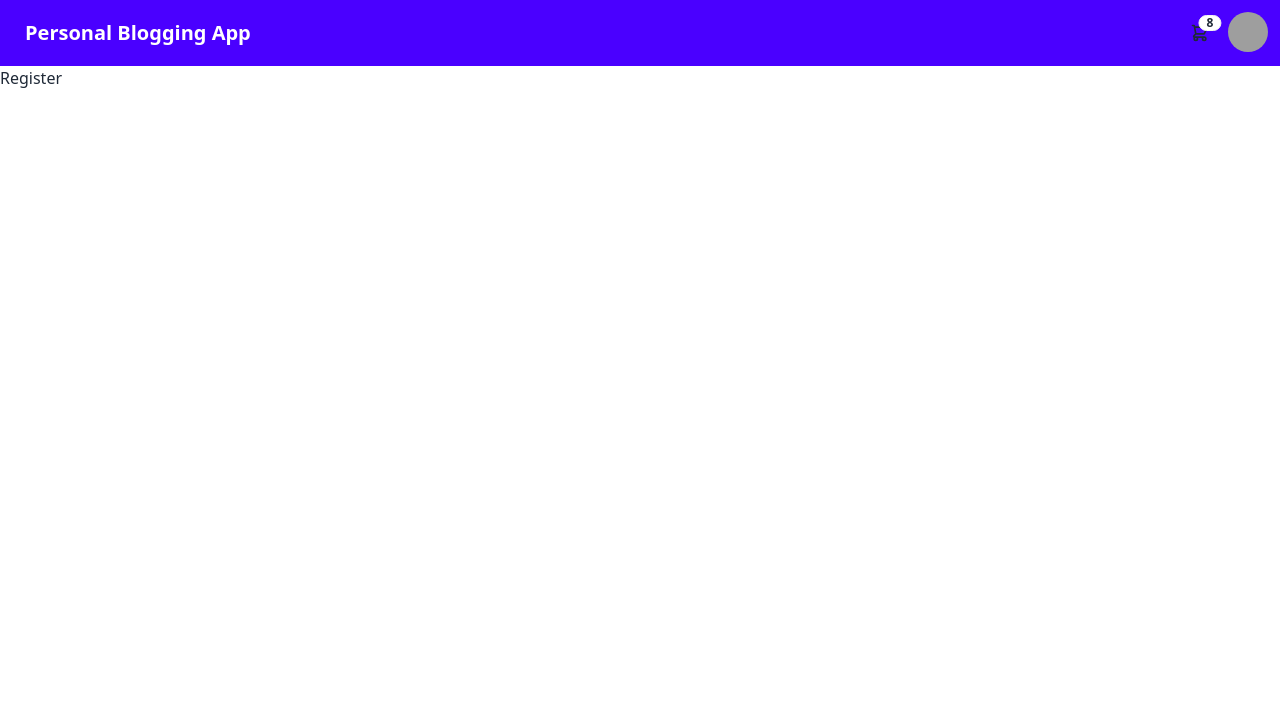
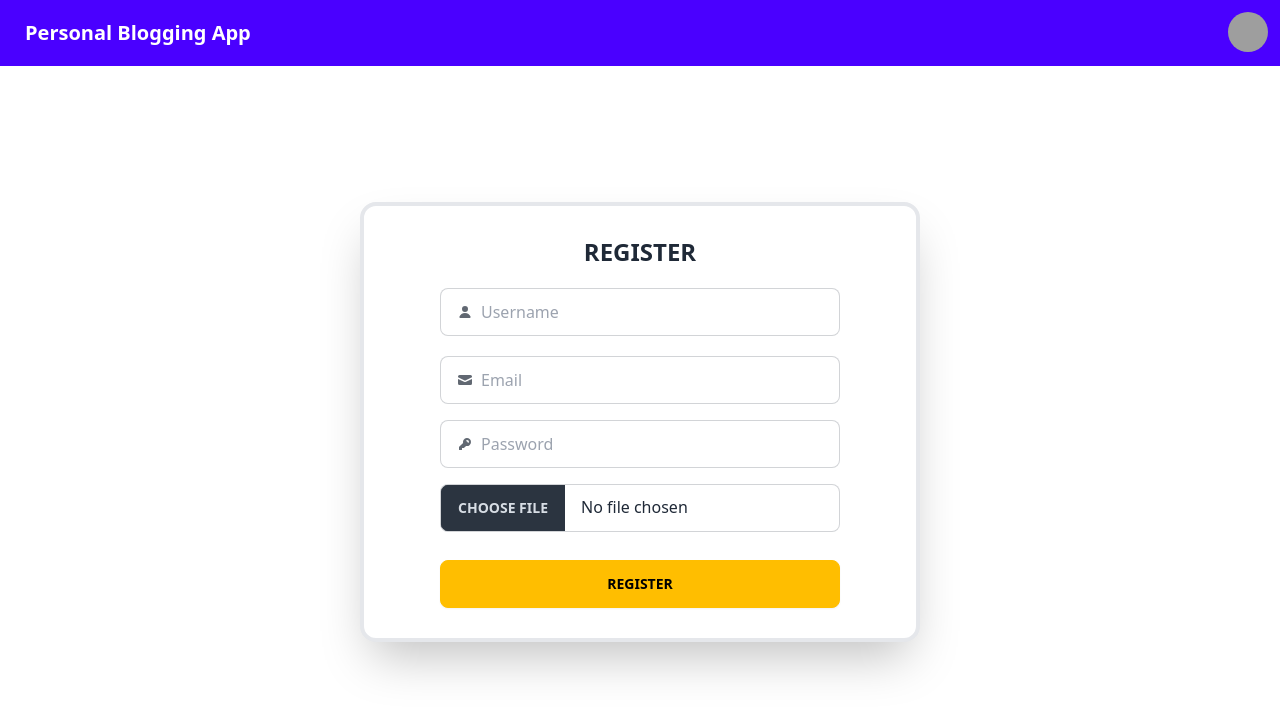
Before and after one commit to Asharkhan468/Blogging-App-React-js, a React (Vite) app: page /register in a window 1280 px wide. Shown: the top 714 px of the page. Built offline with nearby package versions, Linux system fonts and the light colour scheme; no server answers; sample sign-in values are in the browser's storage; grey boxes are pictures that could not be loaded.

Commit message:
login signup complted

```diff
--- a/package.json
+++ b/package.json
@@ -13,6 +13,7 @@
     "firebase": "^10.13.2",
     "react": "^18.3.1",
     "react-dom": "^18.3.1",
+    "react-hook-form": "^7.53.0",
     "react-router-dom": "^6.26.2"
   },
   "devDependencies": {
--- a/src/Pages/Login/Login.jsx
+++ b/src/Pages/Login/Login.jsx
@@ -1,50 +1,132 @@
 import React from 'react'
+import { Link, useNavigate } from 'react-router-dom'
+import { useForm } from 'react-hook-form';
+import { signInWithEmailAndPassword } from "firebase/auth";
+import { auth , db } from '../../config/Firebase/firebaseConfig';
+import { collection, query, where, getDocs } from "firebase/firestore";
+
+
+
 
 function Login() {
+
+  const {
+    register,
+    handleSubmit,
+    watch,
+    formState: { errors },
+  } = useForm();
+
+  //navigate
+
+  const navigate = useNavigate();
+
+  const loginUserFromFirebase = (data) => {
+
+
+    //login user from firebase
+
+    signInWithEmailAndPassword(auth, data.email, data.password)
+      .then((userCredential) => {
+        const user = userCredential.user;
+        console.log(user);
+
+      const getData = async () => {
+        const q = query(collection(db, "user"), where("uid", "==", user.uid));
+
+const querySnapshot = await getDocs(q);
+querySnapshot.forEach((doc) => {
+  console.log(doc.id, " => ", doc.data());
+  navigate('/')
+});
+      }
+
+      getData()
+
+
+
+
+
+      })
+      .catch((error) => {
+        const errorMessage = error.message;
+        alert(errorMessage)
+      });
+
+  };
+
+
   return (
-    <div className='bg-white shadow-2xl m-[20vh] p-[60px]'>
+    <div className="shadow-2xl p-[30px] flex justify-center flex-col items-center bg-white border-4 w-[21rem] sm:w-[35rem] md:w-[35rem] lg:w-[35rem] m-[auto] mt-[17vh] rounded-2xl">
       <div>
-        <h1 className='text-center font-sans font-bold text-2xl'>LOGIN</h1>
+        <h1 className="text-center font-sans font-bold text-2xl">LOGIN</h1>
       </div>
-<label className="input input-bordered flex items-center gap-2 mt-5">
+      <form onSubmit={handleSubmit(loginUserFromFirebase)}>
+        <label className="input input-bordered flex items-center gap-2 mt-5 w-[19rem] sm:w-[25rem] md:w-[25rem] lg:w-[25rem]">
           <svg
             xmlns="http://www.w3.org/2000/svg"
             viewBox="0 0 16 16"
             fill="currentColor"
-    className="h-4 w-4 opacity-70">
-    <path
-      d="M2.5 3A1.5 1.5 0 0 0 1 4.5v.793c.026.009.051.02.076.032L7.674 8.51c.206.1.446.1.652 0l6.598-3.185A.755.755 0 0 1 15 5.293V4.5A1.5 1.5 0 0 0 13.5 3h-11Z" />
-    <path
-      d="M15 6.954 8.978 9.86a2.25 2.25 0 0 1-1.956 0L1 6.954V11.5A1.5 1.5 0 0 0 2.5 13h11a1.5 1.5 0 0 0 1.5-1.5V6.954Z" />
+            className="h-4 w-4 opacity-70"
+          >
+            <path d="M2.5 3A1.5 1.5 0 0 0 1 4.5v.793c.026.009.051.02.076.032L7.674 8.51c.206.1.446.1.652 0l6.598-3.185A.755.755 0 0 1 15 5.293V4.5A1.5 1.5 0 0 0 13.5 3h-11Z" />
+            <path d="M15 6.954 8.978 9.86a2.25 2.25 0 0 1-1.956 0L1 6.954V11.5A1.5 1.5 0 0 0 2.5 13h11a1.5 1.5 0 0 0 1.5-1.5V6.954Z" />
           </svg>
-  <input type="text" className="grow" placeholder="Email" />
+          <input
+            type="text"
+            className="grow"
+            placeholder="Email"
+            {...register("email", { required: true })}
+          />
         </label>
-<label className="input input-bordered flex items-center gap-2">
+        {errors.email && (
+          <span className="text-red-600">Email is required</span>
+        )}
+
+        <label className="input input-bordered flex items-center gap-2 w-[19rem] mt-4 sm:w-[25rem] md:w-[25rem] lg:w-[25rem]">
           <svg
             xmlns="http://www.w3.org/2000/svg"
             viewBox="0 0 16 16"
             fill="currentColor"
-    className="h-4 w-4 opacity-70">
-    <path
-      d="M8 8a3 3 0 1 0 0-6 3 3 0 0 0 0 6ZM12.735 14c.618 0 1.093-.561.872-1.139a6.002 6.002 0 0 0-11.215 0c-.22.578.254 1.139.872 1.139h9.47Z" />
-  </svg>
-  <input type="text" className="grow" placeholder="Username" />
-</label>
-<label className="input input-bordered flex items-center gap-2">
-  <svg
-    xmlns="http://www.w3.org/2000/svg"
-    viewBox="0 0 16 16"
-    fill="currentColor"
-    className="h-4 w-4 opacity-70">
+            className="h-4 w-4 opacity-70"
+          >
             <path
               fillRule="evenodd"
               d="M14 6a4 4 0 0 1-4.899 3.899l-1.955 1.955a.5.5 0 0 1-.353.146H5v1.5a.5.5 0 0 1-.5.5h-2a.5.5 0 0 1-.5-.5v-2.293a.5.5 0 0 1 .146-.353l3.955-3.955A4 4 0 1 1 14 6Zm-4-2a.75.75 0 0 0 0 1.5.5.5 0 0 1 .5.5.75.75 0 0 0 1.5 0 2 2 0 0 0-2-2Z"
-      clipRule="evenodd" />
+              clipRule="evenodd"
+            />
           </svg>
-  <input type="password" className="grow" placeholder='Password' />
+          <input
+            type="password"
+            className="grow"
+            placeholder="Password"
+            {...register("password", { required: true })}
+          />
         </label>
+        {errors.password && (
+          <span className="text-red-600">Password is required</span>
+        )}
+
+        <div className="mt-3">
+          <button
+            type="submit"
+            className="btn btn-warning w-[19rem] mt-4 sm:w-[25rem] md:w-[25rem] lg:w-[25rem]"
+          >
+            LOGIN
+          </button>
         </div>
-  )
+      </form>
+
+      <div className="mt-4">
+        <p className="font-sans">
+          Don't have an account?
+          <Link to={"/register"} className="font-bold cursor-pointer">
+            Register
+          </Link>
+        </p>
+      </div>
+    </div>
+  );
 }
 
 export default Login
--- a/src/Pages/Register/Register.jsx
+++ b/src/Pages/Register/Register.jsx
@@ -1,9 +1,158 @@
-import React from 'react'
+import React from "react";
+import { useForm } from "react-hook-form";
+import { useNavigate } from "react-router-dom";
+import { collection, addDoc } from "firebase/firestore";
+import { createUserWithEmailAndPassword } from "firebase/auth";
+import { auth , db  } from "../../config/Firebase/firebaseConfig";
+import { uploadBytes } from "firebase/storage";
 
 function Register() {
+  const {
+    register,
+    handleSubmit,
+    watch,
+    formState: { errors },
+  } = useForm();
+
+  //Navigate
+
+  const navigate = useNavigate();
+
+  //Register user to firebase
+
+  const RegisterUserToFirebase = (data) => {
+    console.log(data);
+
+    //create user with email password
+
+    createUserWithEmailAndPassword(auth, data.email, data.password)
+      .then((userCredential) => {
+        const user = userCredential.user;
+
+        //user added to firestore
+
+        const UserAddedtoFirestore = async () => {
+           const storageRef = ref(storage, "userprofile");
+          uploadBytes(storageRef, data.file[0])
+          .then((snapshot) => {
+            console.log("Uploaded a blob or file!");
+          })
+          .catch((err) => {
+            console.log(err);
+
+          })
+          const docRef = await addDoc(collection(db, "user"), {
+            userName: data.username,
+            email: data.email,
+            uid: user.uid,
+
+          });
+          console.log("Document written with ID: ", docRef.id);
+
+        };
+        UserAddedtoFirestore();
+        console.log(data.image.file[0]);
+
+        alert('You have sucessfully Registered!')
+
+        navigate('/')
+
+
+      })
+      .catch((error) => {
+        const errorMessage = error.message;
+
+        alert(errorMessage)
+      });
+  };
+
   return (
-    <div>Register</div>
-  )
+    <div className="shadow-2xl p-[30px] flex justify-center flex-col items-center bg-white border-4 w-[21rem] sm:w-[35rem] md:w-[35rem] lg:w-[35rem] m-[auto] mt-[17vh] rounded-2xl">
+      <div>
+        <h1 className="text-center font-sans font-bold text-2xl">REGISTER</h1>
+      </div>
+      <form onSubmit={handleSubmit(RegisterUserToFirebase)}>
+        <label className="input input-bordered flex items-center gap-2 mt-5 w-[19rem] sm:w-[25rem] md:w-[25rem] lg:w-[25rem]">
+          <svg
+            xmlns="http://www.w3.org/2000/svg"
+            viewBox="0 0 16 16"
+            fill="currentColor"
+            className="h-4 w-4 opacity-70"
+          >
+            <path d="M8 8a3 3 0 1 0 0-6 3 3 0 0 0 0 6ZM12.735 14c.618 0 1.093-.561.872-1.139a6.002 6.002 0 0 0-11.215 0c-.22.578.254 1.139.872 1.139h9.47Z" />
+          </svg>
+          <input
+            type="text"
+            className="grow"
+            {...register("username", { required: true })}
+            placeholder="Username"
+          />
+        </label>
+        {errors.username && (
+          <span className="text-red-600">Username is required</span>
+        )}
+
+        <label className="input input-bordered flex items-center gap-2 mt-5 w-[19rem] sm:w-[25rem] md:w-[25rem] lg:w-[25rem]">
+          <svg
+            xmlns="http://www.w3.org/2000/svg"
+            viewBox="0 0 16 16"
+            fill="currentColor"
+            className="h-4 w-4 opacity-70"
+          >
+            <path d="M2.5 3A1.5 1.5 0 0 0 1 4.5v.793c.026.009.051.02.076.032L7.674 8.51c.206.1.446.1.652 0l6.598-3.185A.755.755 0 0 1 15 5.293V4.5A1.5 1.5 0 0 0 13.5 3h-11Z" />
+            <path d="M15 6.954 8.978 9.86a2.25 2.25 0 0 1-1.956 0L1 6.954V11.5A1.5 1.5 0 0 0 2.5 13h11a1.5 1.5 0 0 0 1.5-1.5V6.954Z" />
+          </svg>
+          <input
+            type="text"
+            className="grow"
+            {...register("email", { required: true })}
+            placeholder="Email"
+          />
+        </label>
+        {errors.email && (
+          <span className="text-red-600">Email is required</span>
+        )}
+        <label className="input input-bordered flex items-center gap-2 w-[19rem] mt-4 sm:w-[25rem] md:w-[25rem] lg:w-[25rem]">
+          <svg
+            xmlns="http://www.w3.org/2000/svg"
+            viewBox="0 0 16 16"
+            fill="currentColor"
+            className="h-4 w-4 opacity-70"
+          >
+            <path
+              fillRule="evenodd"
+              d="M14 6a4 4 0 0 1-4.899 3.899l-1.955 1.955a.5.5 0 0 1-.353.146H5v1.5a.5.5 0 0 1-.5.5h-2a.5.5 0 0 1-.5-.5v-2.293a.5.5 0 0 1 .146-.353l3.955-3.955A4 4 0 1 1 14 6Zm-4-2a.75.75 0 0 0 0 1.5.5.5 0 0 1 .5.5.75.75 0 0 0 1.5 0 2 2 0 0 0-2-2Z"
+              clipRule="evenodd"
+            />
+          </svg>
+          <input
+            type="password"
+            className="grow"
+            placeholder="Password"
+            {...register("password", { required: true })}
+          />
+          <br />
+        </label>
+        {errors.password && (
+          <span className="text-red-600">Password is required</span>
+        )}
+        <input
+          type="file"
+          className="file-input file-input-bordered flex items-center w-[19rem] mt-4 sm:w-[25rem] md:w-[25rem] lg:w-[25rem]"
+          {...register('userProfile')}
+        />
+
+        <div className="mt-3">
+          <button
+            type="submit"
+            className="btn btn-warning w-[19rem] mt-4 sm:w-[25rem] md:w-[25rem] lg:w-[25rem]"
+          >
+            REGISTER
+          </button>
+        </div>
+      </form>
+    </div>
+  );
 }
 
-export default Register
+export default Register;
--- a/src/components/Navbar.jsx
+++ b/src/components/Navbar.jsx
@@ -1,44 +1,70 @@
 import React from 'react'
+import {onAuthStateChanged } from "firebase/auth";
+import { auth } from '../config/Firebase/firebaseConfig';
+import { useState } from 'react';
+import { useNavigate } from 'react-router-dom';
+import {signOut } from "firebase/auth";
+
 
 function Navbar() {
+
+  //Navigate
+
+  const navigate = useNavigate()
+
+
+
+   const [isloggedIn, setisloggedIn] = useState(false);
+
+    onAuthStateChanged(auth, (user) => {
+      if (user) {
+        const uid = user.uid;
+        setisloggedIn(true);
+        return
+      }
+    });
+
+    //login button functionality
+
+
+    const loginButton = () => {
+
+      navigate('/login')
+
+    }
+
+
+    //logout user
+
+    const logoutBtn = () => {
+      signOut(auth)
+        .then(() => {
+         alert('Logout sucessfully!')
+         setisloggedIn(false)
+        })
+        .catch((error) => {
+          alert(error)
+        });
+
+    }
+
+
+
+
+
   return (
    <>
    <div className="navbar bg-primary">
   <div className="flex-1">
     <a className="btn btn-ghost text-xl text-white">Personal Blogging App</a>
   </div>
+
+
   <div className="flex-none">
-    <div className="dropdown dropdown-end">
-      <div tabIndex={0} role="button" className="btn btn-ghost btn-circle">
-        <div className="indicator">
-          <svg
-            xmlns="http://www.w3.org/2000/svg"
-            className="h-5 w-5"
-            fill="none"
-            viewBox="0 0 24 24"
-            stroke="currentColor">
-            <path
-              strokeLinecap="round"
-              strokeLinejoin="round"
-              strokeWidth="2"
-              d="M3 3h2l.4 2M7 13h10l4-8H5.4M7 13L5.4 5M7 13l-2.293 2.293c-.63.63-.184 1.707.707 1.707H17m0 0a2 2 0 100 4 2 2 0 000-4zm-8 2a2 2 0 11-4 0 2 2 0 014 0z" />
-          </svg>
-          <span className="badge badge-sm indicator-item">8</span>
-        </div>
-      </div>
-      <div
-        tabIndex={0}
-        className="card card-compact dropdown-content bg-base-100 z-[1] mt-3 w-52 shadow">
-        <div className="card-body">
-          <span className="text-lg font-bold">8 Items</span>
-          <span className="text-info">Subtotal: $999</span>
-          <div className="card-actions">
-            <button className="btn btn-primary btn-block">View cart</button>
-          </div>
-        </div>
-      </div>
-    </div>
-    <div className="dropdown dropdown-end">
+
+    {
+      isloggedIn ?
+      <div className="dropdown dropdown-end">
       <div tabIndex={0} role="button" className="btn btn-ghost btn-circle avatar">
         <div className="w-10 rounded-full">
           <img
@@ -55,10 +81,13 @@ function Navbar() {
             <span className="badge">New</span>
           </a>
         </li>
-        <li><a>Settings</a></li>
-        <li><a>Logout</a></li>
+        <li><p>Settings</p></li>
+        <li><p onClick={logoutBtn}>Logout</p></li>
       </ul>
-    </div>
+    </div> :<button onClick={loginButton} className='btn btn-warning'>LOGIN</button>
+    }
+
+
   </div>
 </div>
 </>
--- a/src/main.jsx
+++ b/src/main.jsx
@@ -8,6 +8,7 @@ import Home from './Pages/Home/Home.jsx'
 import Login from './Pages/Login/Login.jsx'
 import Register from './Pages/Register/Register.jsx'
 import Profile from './Pages/Profile/Profile.jsx'
+import ProtectRoutes from './ProtectRoutes.jsx'
 
 
 const router = createBrowserRouter([{
@@ -28,7 +29,7 @@ const router = createBrowserRouter([{
     },
     {
       path:'/profile',
-      element:<Profile/>
+      element:<ProtectRoutes component={<Profile/>}/>
     }
 
   ]
```
Also changed, not shown: src/ProtectRoutes.jsx (added, +43 -0 lines), src/config/Firebase/firebaseConfig.js (renamed from src/config/Firebase/config.js, +11 -2 lines), 1 other file (tests, documents, lock files or other folders). Lines whose indentation alone changed are shown as unchanged.
